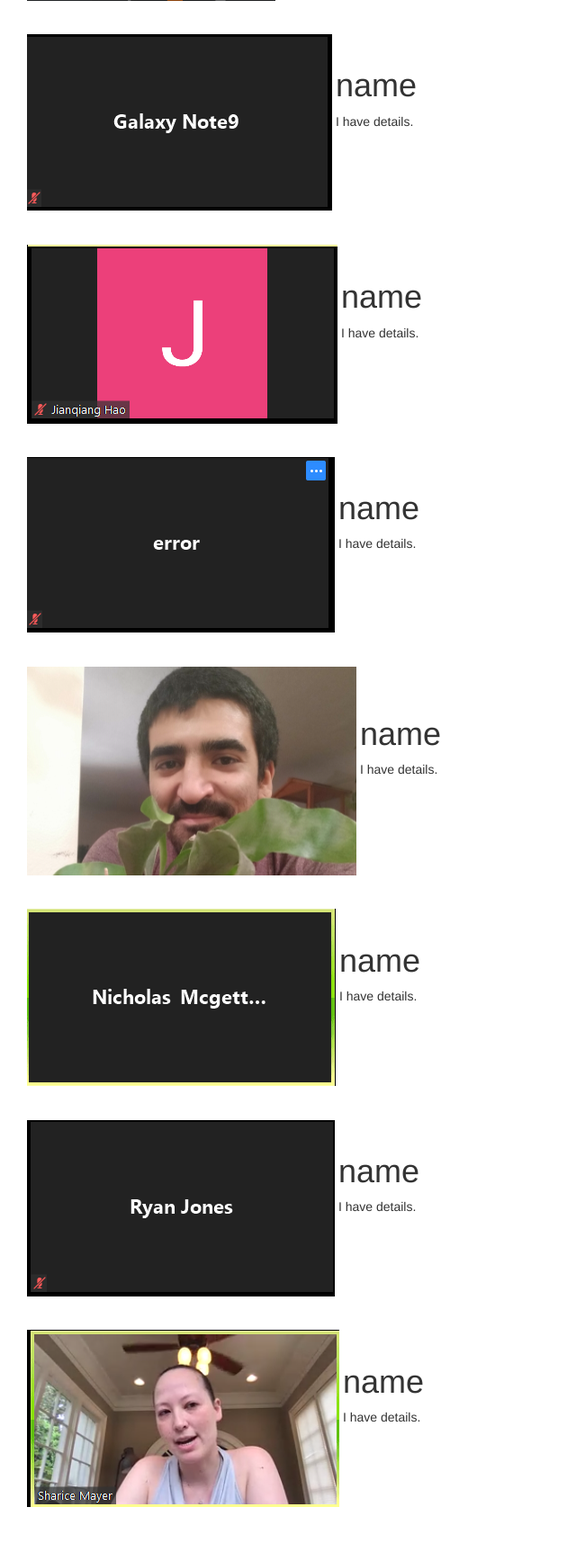
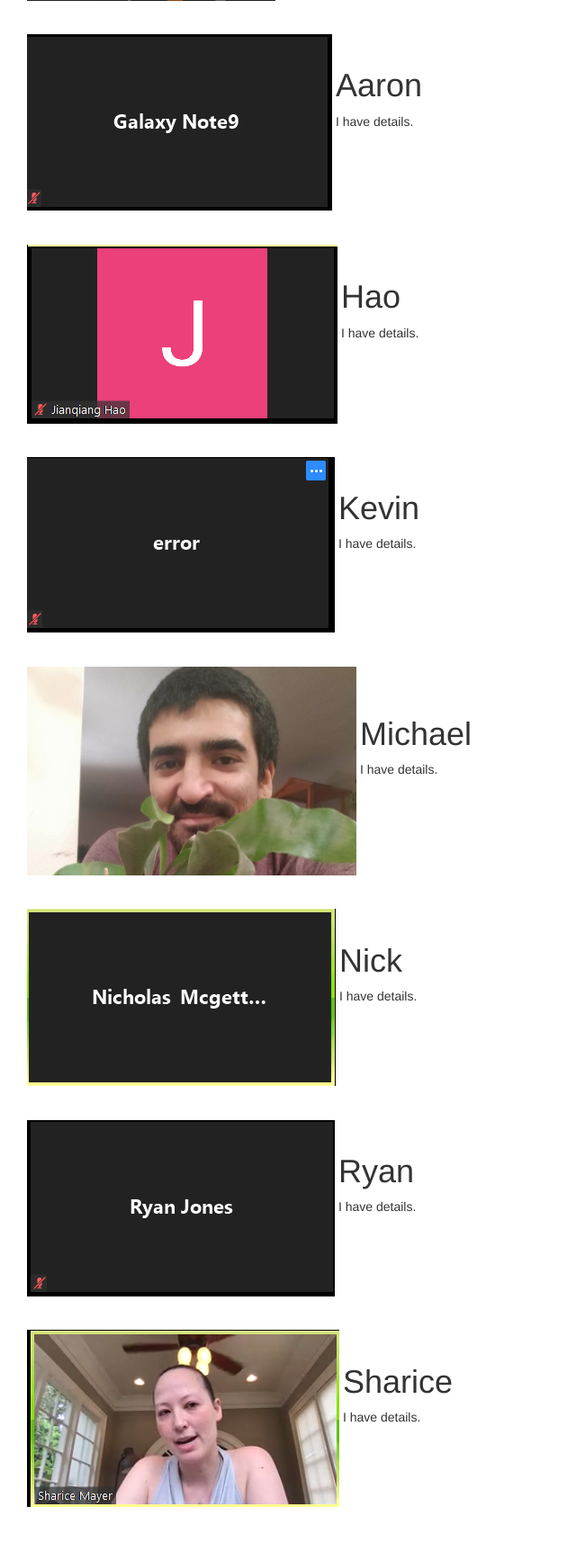
Before and after one commit to steven2030/Autama-Backend, a Django app: page /about/ in a window 1280 px wide. Shown: the part 297-2022 px from the top of the page at 90% size, without its empty margins (0-640 px from the left). Run offline with Django 3.2, Linux system fonts and the light colour scheme; some libraries are stand-ins or nearby versions.

Commit message:
Add actual names.

```diff
--- a/templates/about.html
+++ b/templates/about.html
@@ -57,7 +57,7 @@
         </div>
 
         <div class="text">
-            <h1>name</h1>
+            <h1>Aaron</h1>
             <p>I have details.</p>
         </div>
 
@@ -70,7 +70,7 @@
         </div>
 
         <div class="text">
-            <h1>name</h1>
+            <h1>Hao</h1>
             <p>I have details.</p>
         </div>
 
@@ -83,7 +83,7 @@
         </div>
 
         <div class="text">
-            <h1>name</h1>
+            <h1>Kevin</h1>
             <p>I have details.</p>
         </div>
 
@@ -96,7 +96,7 @@
         </div>
 
         <div class="text">
-            <h1>name</h1>
+            <h1>Michael</h1>
             <p>I have details.</p>
         </div>
 
@@ -109,7 +109,7 @@
         </div>
 
         <div class="text">
-            <h1>name</h1>
+            <h1>Nick</h1>
             <p>I have details.</p>
         </div>
 
@@ -122,7 +122,7 @@
         </div>
 
         <div class="text">
-            <h1>name</h1>
+            <h1>Ryan</h1>
             <p>I have details.</p>
         </div>
 
@@ -135,7 +135,7 @@
         </div>
 
         <div class="text">
-            <h1>name</h1>
+            <h1>Sharice</h1>
             <p>I have details.</p>
         </div>
 
```
